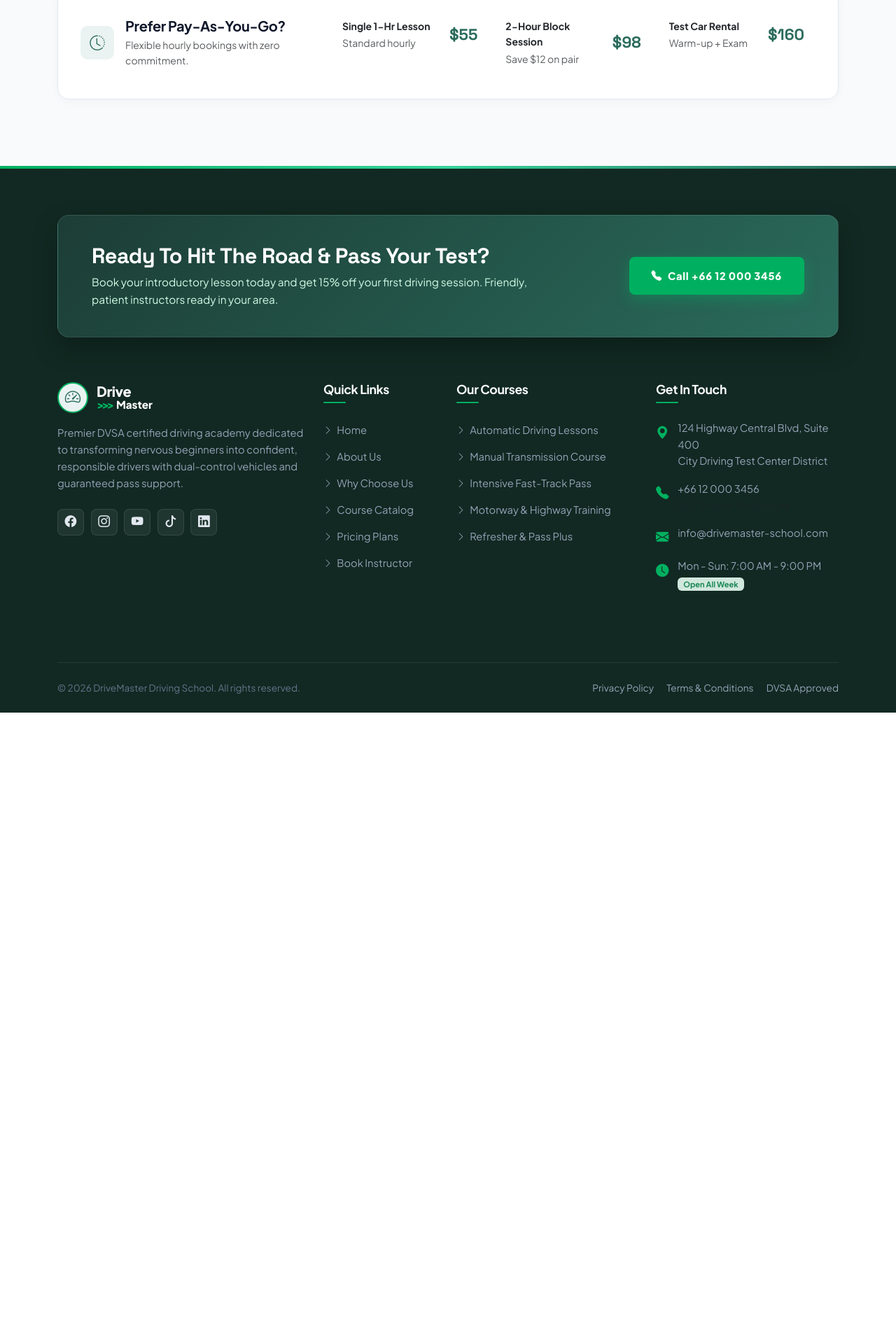
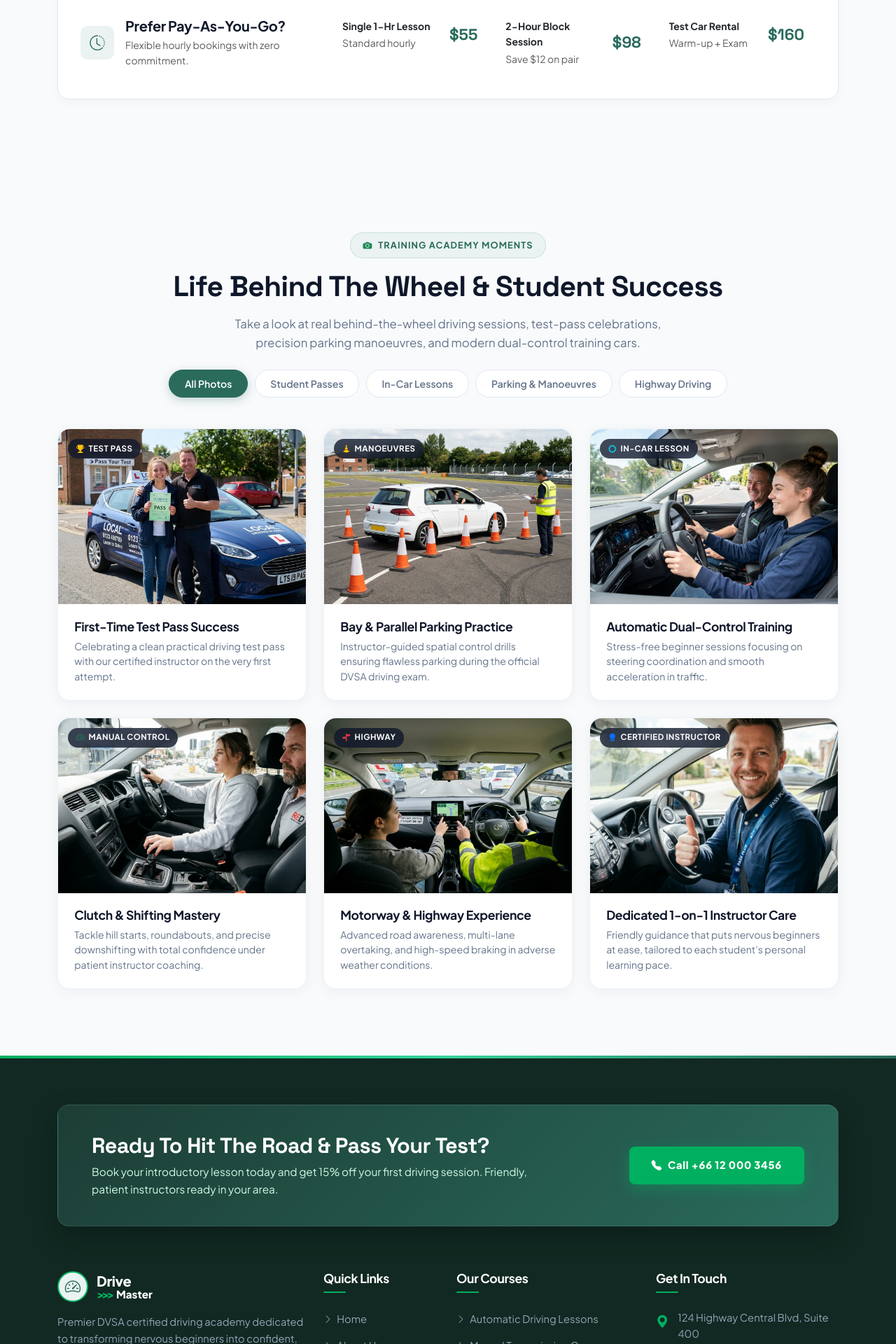
Before and after one commit to foysal777/Sk-Driving-School-Project, a PHP site: page / in a window 1280 px wide. Shown: the part 3600-5520 px from the top of the page at 70% size. Before the commit the page ends 4618 px from the top, so only its background shows below. Run offline with PHP 8.4, Linux system fonts and the light colour scheme.

Commit message:
upd : Gallery section update image

```diff
--- a/assets/css/style.css
+++ b/assets/css/style.css
@@ -1272,3 +1272,241 @@ h1, h2, h3, h4, h5, h6 {
     border-bottom: none;
   }
 }
+
+/* ==========================================================================
+   GALLERY SECTION
+   ========================================================================== */
+.gallery-section {
+  background-color: #f8fafc;
+  position: relative;
+}
+
+.gallery-filter-wrap {
+  display: flex;
+  flex-wrap: wrap;
+  justify-content: center;
+  gap: 0.6rem;
+  margin-bottom: 2.75rem;
+}
+
+.gallery-filter-btn {
+  background: #ffffff;
+  border: 1px solid #e2e8f0;
+  color: var(--text-muted);
+  font-size: 0.88rem;
+  font-weight: 600;
+  padding: 0.5rem 1.35rem;
+  border-radius: var(--radius-full);
+  cursor: pointer;
+  transition: var(--transition-smooth);
+}
+
+.gallery-filter-btn:hover {
+  background: #f1f5f9;
+  color: var(--text-main);
+  border-color: #cbd5e1;
+}
+
+.gallery-filter-btn.active {
+  background: var(--primary);
+  border-color: var(--primary);
+  color: #ffffff;
+  box-shadow: 0 4px 14px rgba(42, 107, 92, 0.25);
+}
+
+.gallery-card {
+  position: relative;
+  border-radius: 18px;
+  overflow: hidden;
+  background: #ffffff;
+  box-shadow: 0 4px 20px rgba(15, 23, 42, 0.05);
+  border: 1px solid #edf2f7;
+  transition: transform 0.4s cubic-bezier(0.165, 0.84, 0.44, 1), box-shadow 0.4s ease;
+  height: 100%;
+  display: flex;
+  flex-direction: column;
+}
+
+.gallery-card:hover {
+  transform: translateY(-7px);
+  box-shadow: 0 20px 40px rgba(15, 23, 42, 0.12);
+  border-color: rgba(42, 107, 92, 0.25);
+}
+
+.gallery-thumb-wrap {
+  position: relative;
+  height: 250px;
+  overflow: hidden;
+  cursor: pointer;
+}
+
+.gallery-thumb-wrap img {
+  width: 100%;
+  height: 100%;
+  object-fit: cover;
+  transition: transform 0.6s cubic-bezier(0.165, 0.84, 0.44, 1);
+}
+
+.gallery-card:hover .gallery-thumb-wrap img {
+  transform: scale(1.08);
+}
+
+.gallery-tag-pill {
+  position: absolute;
+  top: 14px;
+  left: 14px;
+  background: rgba(15, 23, 42, 0.78);
+  backdrop-filter: blur(8px);
+  color: #ffffff;
+  font-size: 0.72rem;
+  font-weight: 700;
+  padding: 0.3rem 0.75rem;
+  border-radius: var(--radius-full);
+  z-index: 2;
+  display: inline-flex;
+  align-items: center;
+  gap: 0.35rem;
+  text-transform: uppercase;
+  letter-spacing: 0.04em;
+}
+
+.gallery-zoom-overlay {
+  position: absolute;
+  inset: 0;
+  background: linear-gradient(to top, rgba(15, 23, 42, 0.88) 0%, rgba(15, 23, 42, 0.3) 60%, rgba(15, 23, 42, 0.05) 100%);
+  opacity: 0;
+  display: flex;
+  flex-direction: column;
+  justify-content: flex-end;
+  padding: 1.5rem;
+  transition: opacity 0.35s ease;
+  z-index: 3;
+}
+
+.gallery-card:hover .gallery-zoom-overlay {
+  opacity: 1;
+}
+
+.gallery-zoom-btn {
+  position: absolute;
+  top: 14px;
+  right: 14px;
+  width: 40px;
+  height: 40px;
+  border-radius: 50%;
+  background: #ffffff;
+  color: var(--primary);
+  display: flex;
+  align-items: center;
+  justify-content: center;
+  font-size: 1.05rem;
+  box-shadow: 0 4px 12px rgba(0, 0, 0, 0.2);
+  transform: scale(0.85);
+  transition: transform 0.3s ease, background 0.2s ease, color 0.2s ease;
+  cursor: pointer;
+}
+
+.gallery-card:hover .gallery-zoom-btn {
+  transform: scale(1);
+}
+
+.gallery-zoom-btn:hover {
+  background: var(--accent-green);
+  color: #ffffff;
+}
+
+.gallery-overlay-title {
+  color: #ffffff;
+  font-size: 1.08rem;
+  font-weight: 700;
+  margin-bottom: 0.25rem;
+}
+
+.gallery-overlay-desc {
+  color: rgba(255, 255, 255, 0.85);
+  font-size: 0.82rem;
+  margin-bottom: 0;
+  line-height: 1.4;
+}
+
+.gallery-card-info {
+  padding: 1.35rem 1.45rem;
+  background: #ffffff;
+  flex-grow: 1;
+}
+
+.gallery-card-title {
+  font-size: 1.1rem;
+  font-weight: 700;
+  color: var(--text-main);
+  margin-bottom: 0.4rem;
+}
+
+.gallery-card-desc {
+  font-size: 0.88rem;
+  color: var(--text-muted);
+  line-height: 1.55;
+  margin-bottom: 0;
+}
+
+/* Lightbox Modal Customization */
+.gallery-modal .modal-content {
+  border-radius: 20px;
+  overflow: hidden;
+  border: none;
+  background: #0f172a;
+  box-shadow: 0 25px 60px rgba(0, 0, 0, 0.5);
+}
+
+.gallery-modal .modal-body {
+  padding: 0;
+  position: relative;
+}
+
+.gallery-modal .modal-img-wrap {
+  max-height: 75vh;
+  background: #000000;
+  display: flex;
+  align-items: center;
+  justify-content: center;
+  overflow: hidden;
+}
+
+.gallery-modal .modal-img-wrap img {
+  max-width: 100%;
+  max-height: 75vh;
+  object-fit: contain;
+}
+
+.gallery-modal .modal-caption {
+  padding: 1.25rem 1.75rem;
+  background: #0f172a;
+  color: #ffffff;
+  display: flex;
+  justify-content: space-between;
+  align-items: center;
+  border-top: 1px solid rgba(255, 255, 255, 0.1);
+}
+
+.gallery-modal .btn-close-custom {
+  position: absolute;
+  top: 15px;
+  right: 15px;
+  width: 38px;
+  height: 38px;
+  border-radius: 50%;
+  background: rgba(0, 0, 0, 0.65);
+  border: 1px solid rgba(255, 255, 255, 0.3);
+  color: #ffffff;
+  display: flex;
+  align-items: center;
+  justify-content: center;
+  cursor: pointer;
+  z-index: 10;
+  transition: 0.2s ease;
+}
+
+.gallery-modal .btn-close-custom:hover {
+  background: #ffffff;
+  color: #000000;
+}
--- a/assets/js/main.js
+++ b/assets/js/main.js
@@ -70,4 +70,49 @@ $(document).ready(function () {
 
   // Start initial auto slide
   startAutoSlide();
+
+  // ==========================================
+  // PHOTO GALLERY FILTER & LIGHTBOX MODAL
+  // ==========================================
+  // Category Filter Tabs
+  $('.gallery-filter-btn').on('click', function () {
+    $('.gallery-filter-btn').removeClass('active');
+    $(this).addClass('active');
+
+    const filterVal = $(this).data('filter');
+    const $items = $('.gallery-item-col');
+
+    if (filterVal === 'all') {
+      $items.stop().fadeIn(300);
+    } else {
+      $items.each(function () {
+        const itemCat = $(this).data('category');
+        if (itemCat === filterVal) {
+          $(this).stop().fadeIn(300);
+        } else {
+          $(this).stop().fadeOut(200);
+        }
+      });
+    }
+  });
+
+  // Lightbox Modal Trigger
+  $('.gallery-thumb-wrap').on('click', function (e) {
+    e.preventDefault();
+    const $card = $(this).closest('.gallery-card');
+    const imgSrc = $card.find('img').attr('src');
+    const imgAlt = $card.find('img').attr('alt');
+    const title = $card.find('.gallery-card-title').text();
+    const desc = $card.find('.gallery-card-desc').text();
+
+    $('#galleryModalImg').attr('src', imgSrc).attr('alt', imgAlt);
+    $('#galleryModalTitle').text(title);
+    $('#galleryModalDesc').text(desc);
+
+    const galleryModalElement = document.getElementById('galleryModal');
+    if (galleryModalElement && typeof bootstrap !== 'undefined') {
+      const galleryModal = bootstrap.Modal.getOrCreateInstance(galleryModalElement);
+      galleryModal.show();
+    }
+  });
 });
--- a/index.html
+++ b/index.html
@@ -98,6 +98,11 @@
             <li class="nav-item">
               <a class="nav-link" href="#pricing">
                 Pricing
+              </a>
+            </li>
+            <li class="nav-item">
+              <a class="nav-link" href="#gallery">
+                Gallery
               </a>
             </li>
             <li class="nav-item">
@@ -653,6 +658,186 @@
   </section>
 
   <!-- ==========================================================================
+       GALLERY SECTION
+       ========================================================================== -->
+  <section class="gallery-section section-padding" id="gallery">
+    <div class="container">
+      <!-- Section Title Header -->
+      <div class="text-center mb-4">
+        <span class="section-pill-badge">
+          <i class="bi bi-camera-fill text-success"></i> Training Academy Moments
+        </span>
+        <h2 class="section-heading-title">Life Behind The Wheel &amp; Student Success</h2>
+        <p class="section-heading-desc">
+          Take a look at real behind-the-wheel driving sessions, test-pass celebrations, precision parking manoeuvres, and modern dual-control training cars.
+        </p>
+      </div>
+
+      <!-- Filter Buttons -->
+      <div class="gallery-filter-wrap">
+        <button type="button" class="gallery-filter-btn active" data-filter="all">All Photos</button>
+        <button type="button" class="gallery-filter-btn" data-filter="pass">Student Passes</button>
+        <button type="button" class="gallery-filter-btn" data-filter="lessons">In-Car Lessons</button>
+        <button type="button" class="gallery-filter-btn" data-filter="manoeuvres">Parking &amp; Manoeuvres</button>
+        <button type="button" class="gallery-filter-btn" data-filter="highway">Highway Driving</button>
+      </div>
+
+      <!-- Gallery Grid -->
+      <div class="row g-4 align-items-stretch" id="galleryGrid">
+        <!-- Item 1: Student Pass Celebration -->
+        <div class="col-lg-4 col-md-6 gallery-item-col" data-category="pass">
+          <div class="gallery-card">
+            <div class="gallery-thumb-wrap">
+              <img src="assets/images/gallery-pass.jpg" alt="Student First-Time Test Pass" loading="lazy">
+              <span class="gallery-tag-pill">
+                <i class="bi bi-trophy-fill text-warning"></i> Test Pass
+              </span>
+              <div class="gallery-zoom-overlay">
+                <div class="gallery-zoom-btn gallery-trigger-btn" title="View Full Photo">
+                  <i class="bi bi-arrows-fullscreen"></i>
+                </div>
+                <h4 class="gallery-overlay-title">First-Time Test Pass</h4>
+                <p class="gallery-overlay-desc">Proud student with her official pass certificate.</p>
+              </div>
+            </div>
+            <div class="gallery-card-info">
+              <h3 class="gallery-card-title">First-Time Test Pass Success</h3>
+              <p class="gallery-card-desc">
+                Celebrating a clean practical driving test pass with our certified instructor on the very first attempt.
+              </p>
+            </div>
+          </div>
+        </div>
+
+        <!-- Item 2: Precision Parking Manoeuvre -->
+        <div class="col-lg-4 col-md-6 gallery-item-col" data-category="manoeuvres">
+          <div class="gallery-card">
+            <div class="gallery-thumb-wrap">
+              <img src="assets/images/gallery-parking.jpg" alt="Parallel Parking Pad Drill" loading="lazy">
+              <span class="gallery-tag-pill">
+                <i class="bi bi-cone-striped text-warning"></i> Manoeuvres
+              </span>
+              <div class="gallery-zoom-overlay">
+                <div class="gallery-zoom-btn gallery-trigger-btn" title="View Full Photo">
+                  <i class="bi bi-arrows-fullscreen"></i>
+                </div>
+                <h4 class="gallery-overlay-title">Precision Parking Pad</h4>
+                <p class="gallery-overlay-desc">Dedicated cone drills for bay &amp; parallel parking.</p>
+              </div>
+            </div>
+            <div class="gallery-card-info">
+              <h3 class="gallery-card-title">Bay &amp; Parallel Parking Practice</h3>
+              <p class="gallery-card-desc">
+                Instructor-guided spatial control drills ensuring flawless parking during the official DVSA driving exam.
+              </p>
+            </div>
+          </div>
+        </div>
+
+        <!-- Item 3: Automatic Dual-Control Cockpit Drill -->
+        <div class="col-lg-4 col-md-6 gallery-item-col" data-category="lessons">
+          <div class="gallery-card">
+            <div class="gallery-thumb-wrap">
+              <img src="assets/images/course-automatic.jpg" alt="Automatic Transmission In-Car Lesson" loading="lazy">
+              <span class="gallery-tag-pill">
+                <i class="bi bi-gear-wide text-info"></i> In-Car Lesson
+              </span>
+              <div class="gallery-zoom-overlay">
+                <div class="gallery-zoom-btn gallery-trigger-btn" title="View Full Photo">
+                  <i class="bi bi-arrows-fullscreen"></i>
+                </div>
+                <h4 class="gallery-overlay-title">Automatic In-Car Drill</h4>
+                <p class="gallery-overlay-desc">Cockpit setup, steering balance, and blind-spot mirrors.</p>
+              </div>
+            </div>
+            <div class="gallery-card-info">
+              <h3 class="gallery-card-title">Automatic Dual-Control Training</h3>
+              <p class="gallery-card-desc">
+                Stress-free beginner sessions focusing on steering coordination and smooth acceleration in traffic.
+              </p>
+            </div>
+          </div>
+        </div>
+
+        <!-- Item 4: Manual Transmission Clutch Control -->
+        <div class="col-lg-4 col-md-6 gallery-item-col" data-category="lessons">
+          <div class="gallery-card">
+            <div class="gallery-thumb-wrap">
+              <img src="assets/images/course-manual.jpg" alt="Manual Gear Clutch Instruction" loading="lazy">
+              <span class="gallery-tag-pill">
+                <i class="bi bi-speedometer2 text-success"></i> Manual Control
+              </span>
+              <div class="gallery-zoom-overlay">
+                <div class="gallery-zoom-btn gallery-trigger-btn" title="View Full Photo">
+                  <i class="bi bi-arrows-fullscreen"></i>
+                </div>
+                <h4 class="gallery-overlay-title">Clutch &amp; Gear Transitions</h4>
+                <p class="gallery-overlay-desc">Mastering the bite point and stall prevention.</p>
+              </div>
+            </div>
+            <div class="gallery-card-info">
+              <h3 class="gallery-card-title">Clutch &amp; Shifting Mastery</h3>
+              <p class="gallery-card-desc">
+                Tackle hill starts, roundabouts, and precise downshifting with total confidence under patient instructor coaching.
+              </p>
+            </div>
+          </div>
+        </div>
+
+        <!-- Item 5: High-Speed Motorway & Dual-Carriageway -->
+        <div class="col-lg-4 col-md-6 gallery-item-col" data-category="highway">
+          <div class="gallery-card">
+            <div class="gallery-thumb-wrap">
+              <img src="assets/images/course-defensive.jpg" alt="High Speed Highway Driving Session" loading="lazy">
+              <span class="gallery-tag-pill">
+                <i class="bi bi-signpost-split-fill text-danger"></i> Highway
+              </span>
+              <div class="gallery-zoom-overlay">
+                <div class="gallery-zoom-btn gallery-trigger-btn" title="View Full Photo">
+                  <i class="bi bi-arrows-fullscreen"></i>
+                </div>
+                <h4 class="gallery-overlay-title">Motorway Training</h4>
+                <p class="gallery-overlay-desc">Slip road merging, lane discipline, and hazard safety.</p>
+              </div>
+            </div>
+            <div class="gallery-card-info">
+              <h3 class="gallery-card-title">Motorway &amp; Highway Experience</h3>
+              <p class="gallery-card-desc">
+                Advanced road awareness, multi-lane overtaking, and high-speed braking in adverse weather conditions.
+              </p>
+            </div>
+          </div>
+        </div>
+
+        <!-- Item 6: Patient 1-on-1 Instructor Coaching -->
+        <div class="col-lg-4 col-md-6 gallery-item-col" data-category="lessons">
+          <div class="gallery-card">
+            <div class="gallery-thumb-wrap">
+              <img src="assets/images/about-instructor.jpg" alt="Certified Instructor 1-on-1 Coaching" loading="lazy">
+              <span class="gallery-tag-pill">
+                <i class="bi bi-award-fill text-primary"></i> Certified Instructor
+              </span>
+              <div class="gallery-zoom-overlay">
+                <div class="gallery-zoom-btn gallery-trigger-btn" title="View Full Photo">
+                  <i class="bi bi-arrows-fullscreen"></i>
+                </div>
+                <h4 class="gallery-overlay-title">Certified DVSA Instructors</h4>
+                <p class="gallery-overlay-desc">Patient, encouraging 1-on-1 personalized lessons.</p>
+              </div>
+            </div>
+            <div class="gallery-card-info">
+              <h3 class="gallery-card-title">Dedicated 1-on-1 Instructor Care</h3>
+              <p class="gallery-card-desc">
+                Friendly guidance that puts nervous beginners at ease, tailored to each student's personal learning pace.
+              </p>
+            </div>
+          </div>
+        </div>
+      </div>
+    </div>
+  </section>
+
+  <!-- ==========================================================================
        FOOTER SECTION
        ========================================================================== -->
   <footer class="site-footer" id="contact">
@@ -710,6 +895,7 @@
             <li><a href="#features"><i class="bi bi-chevron-right small"></i> Why Choose Us</a></li>
             <li><a href="#courses"><i class="bi bi-chevron-right small"></i> Course Catalog</a></li>
             <li><a href="#pricing"><i class="bi bi-chevron-right small"></i> Pricing Plans</a></li>
+            <li><a href="#gallery"><i class="bi bi-chevron-right small"></i> Photo Gallery</a></li>
             <li><a href="#contact"><i class="bi bi-chevron-right small"></i> Book Instructor</a></li>
           </ul>
         </div>
@@ -775,6 +961,33 @@
     </div>
   </footer>
 
+  <!-- ==========================================================================
+       GALLERY LIGHTBOX MODAL
+       ========================================================================== -->
+  <div class="modal fade gallery-modal" id="galleryModal" tabindex="-1" aria-labelledby="galleryModalTitle" aria-hidden="true">
+    <div class="modal-dialog modal-dialog-centered modal-lg">
+      <div class="modal-content">
+        <button type="button" class="btn-close-custom" data-bs-dismiss="modal" aria-label="Close">
+          <i class="bi bi-x-lg"></i>
+        </button>
+        <div class="modal-body">
+          <div class="modal-img-wrap">
+            <img src="" id="galleryModalImg" alt="Gallery Preview" class="img-fluid">
+          </div>
+          <div class="modal-caption">
+            <div>
+              <h4 class="h5 mb-1 text-white" id="galleryModalTitle">Photo Preview</h4>
+              <p class="mb-0 text-white-50 small" id="galleryModalDesc"></p>
+            </div>
+            <button type="button" class="btn btn-outline-light btn-sm rounded-pill px-3" data-bs-dismiss="modal">
+              Close
+            </button>
+          </div>
+        </div>
+      </div>
+    </div>
+  </div>
+
   <!-- Scripts -->
   <script src="https://code.jquery.com/jquery-3.7.1.min.js"></script>
   <script src="https://cdn.jsdelivr.net/npm/bootstrap@5.3.3/dist/js/bootstrap.bundle.min.js"></script>
```
Also changed, not shown: assets/images/gallery-parking.jpg (added), assets/images/gallery-pass.jpg (added).
